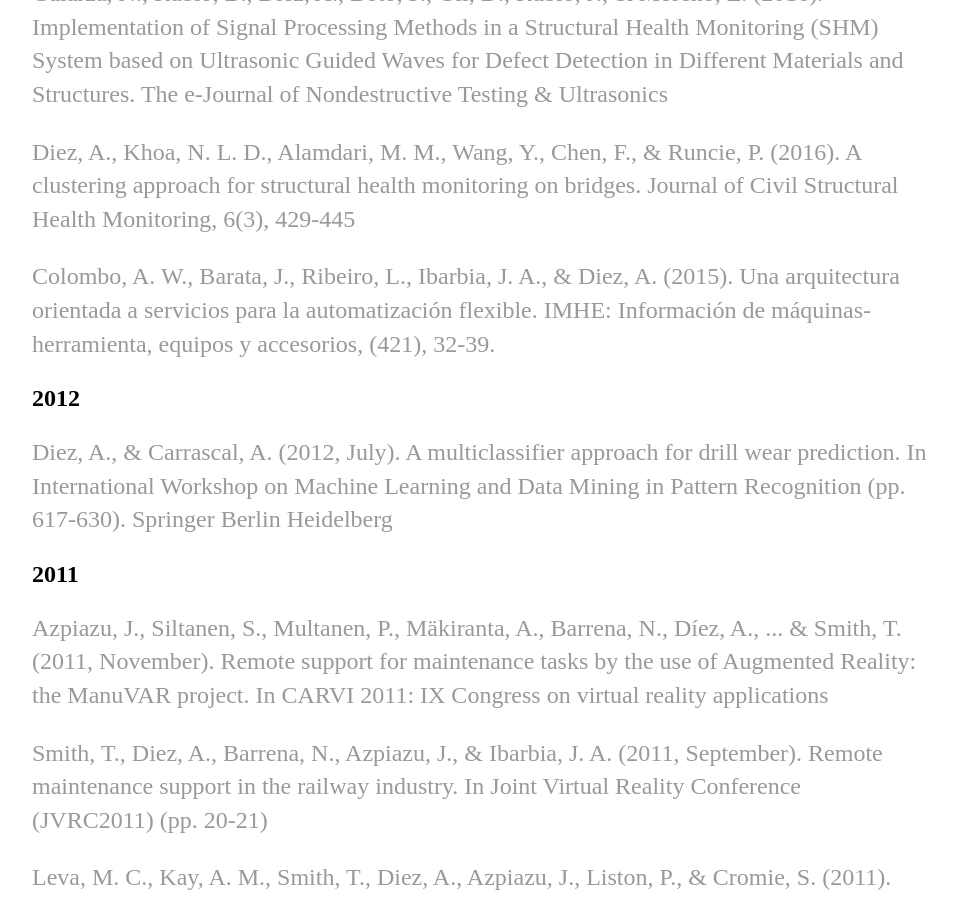
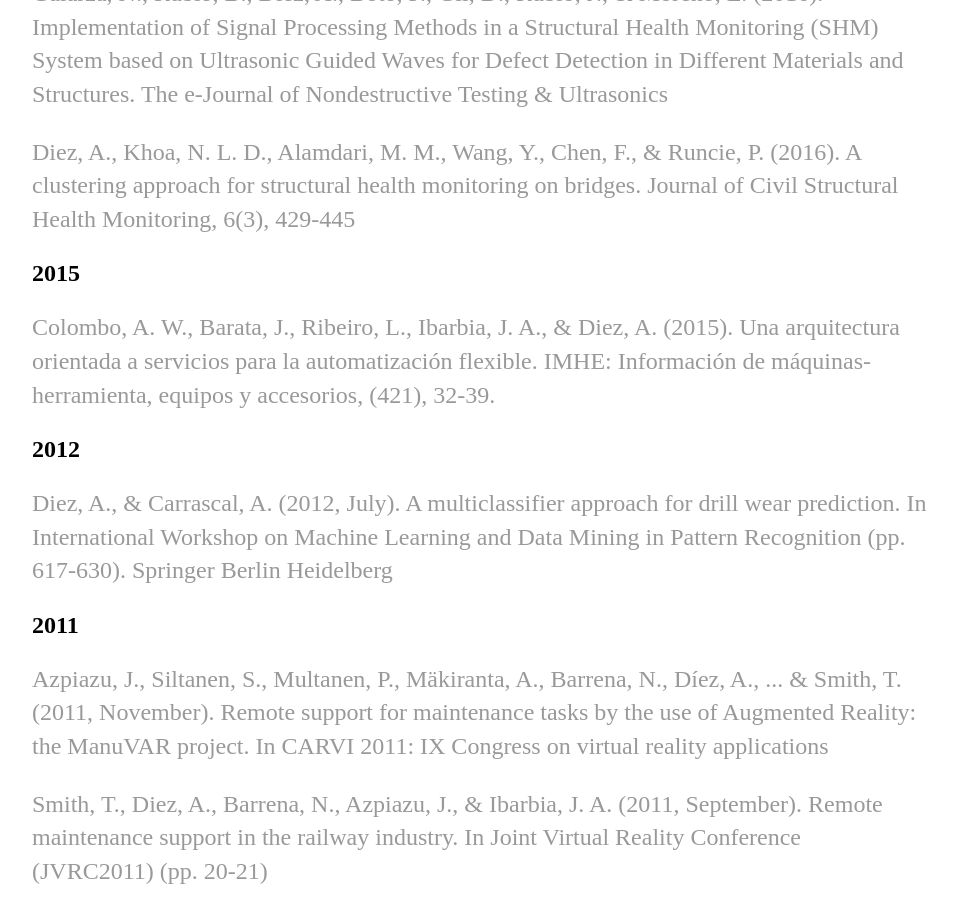
Before and after one commit to adiezolivan/adiezolivan.github.io, a Jekyll site: the page built from research_work/index.html, in a window 1280 px wide and 900 px high, scrolled down 1531 px. Shown: the whole window, without its empty margins (160-1117 px from the left). Built offline with Jekyll 4.4.1, drawn with Linux system fonts in a browser that asks for light colours.

Commit message:
Update index.html

```diff
--- a/research_work/index.html
+++ b/research_work/index.html
@@ -20,7 +20,8 @@ title: Research work
     	<h2>2016</h2>
 	<p><a href="https://www.semanticscholar.org/paper/Implementation-of-Signal-Processing-Methods-in-a-on-Galarza-Rubio/9b66f6bffe499a68af8a756ef803a5ef6fcf1618">Galarza, N., Rubio, B., Diez, A., Boto, F., Gil, D., Rubio, J., & Moreno, E. (2016). Implementation of Signal Processing Methods in a Structural Health Monitoring (SHM) System based on Ultrasonic Guided Waves for Defect Detection in Different Materials and Structures. The e-Journal of Nondestructive Testing & Ultrasonics</a></p>
     	<p><a href="https://doi.org/10.1007/s13349-016-0160-0">Diez, A., Khoa, N. L. D., Alamdari, M. M., Wang, Y., Chen, F., & Runcie, P. (2016). A clustering approach for structural health monitoring on bridges. Journal of Civil Structural Health Monitoring, 6(3), 429-445</a></p>
-    	<p><a href="https://dialnet.unirioja.es/servlet/articulo?codigo=5247430">Colombo, A. W., Barata, J., Ribeiro, L., Ibarbia, J. A., & Diez, A. (2015). Una arquitectura orientada a servicios para la automatización flexible. IMHE: Información de máquinas-herramienta, equipos y accesorios, (421), 32-39.</a></p>
+    	<h2>2015</h2>
+	<p><a href="https://dialnet.unirioja.es/servlet/articulo?codigo=5247430">Colombo, A. W., Barata, J., Ribeiro, L., Ibarbia, J. A., & Diez, A. (2015). Una arquitectura orientada a servicios para la automatización flexible. IMHE: Información de máquinas-herramienta, equipos y accesorios, (421), 32-39.</a></p>
 	<h2>2012</h2>
 	<p><a href="https://doi.org/10.1007/978-3-642-31537-4_48">Diez, A., & Carrascal, A. (2012, July). A multiclassifier approach for drill wear prediction. In International Workshop on Machine Learning and Data Mining in Pattern Recognition (pp. 617-630). Springer Berlin Heidelberg</a></p>
     	<h2>2011</h2>
```
